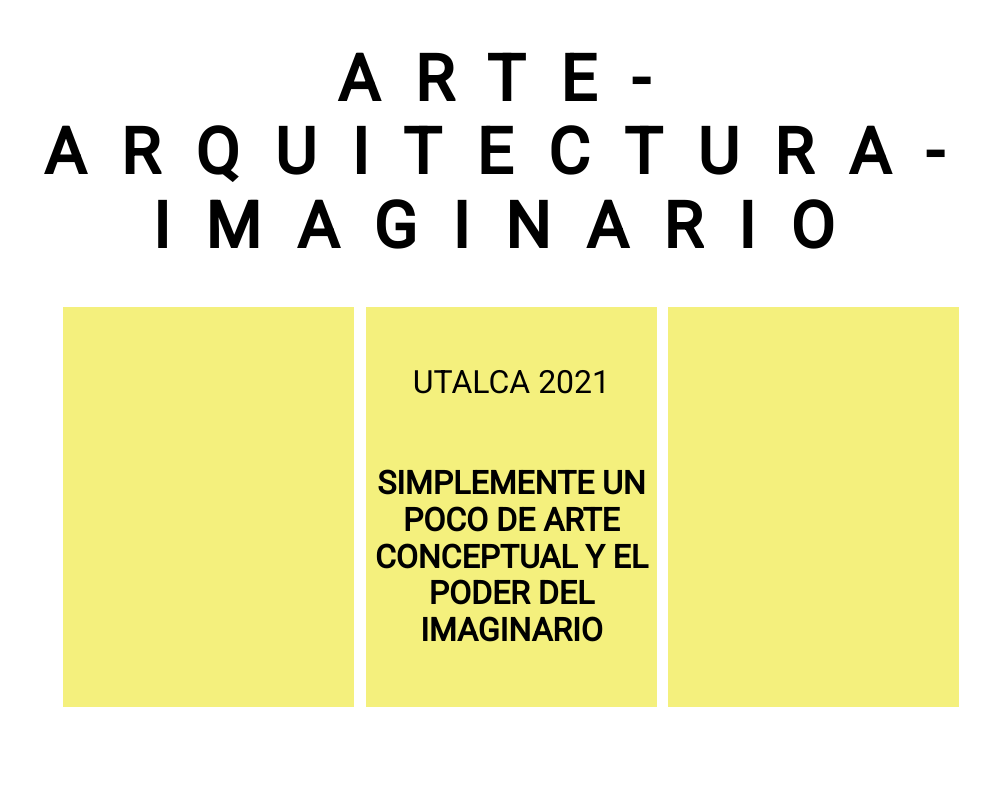
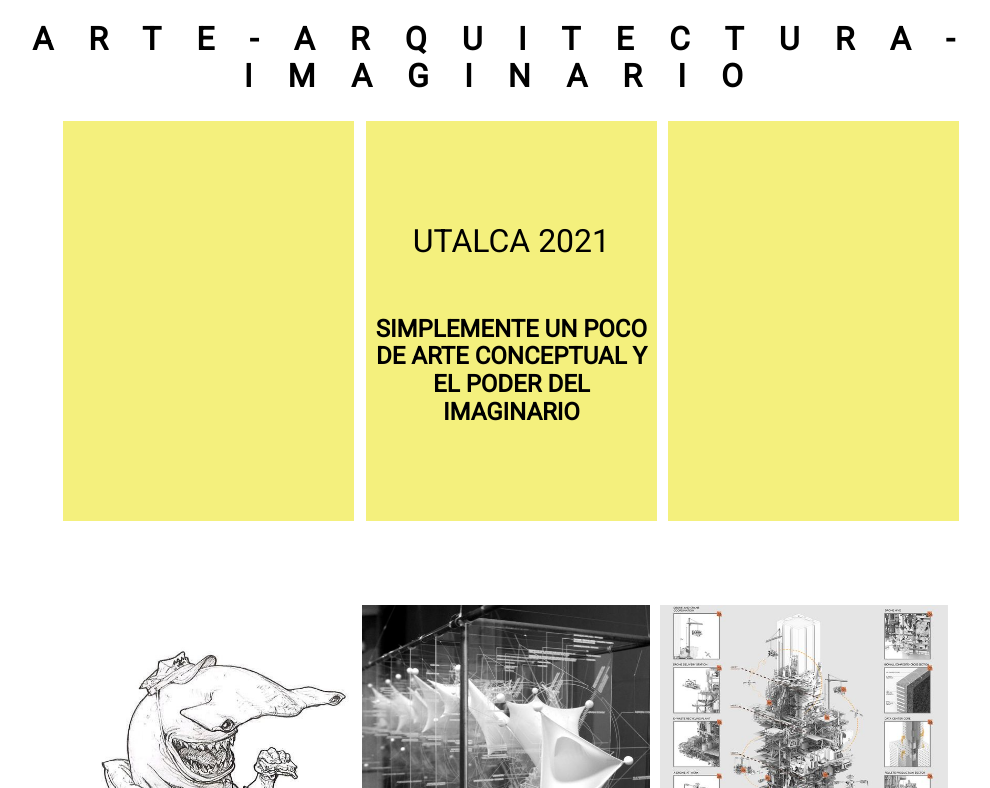
Before and after one commit to derthel/derthel.github.io, a plain HTML site: page commlab/semana_01/index.html in a window 1280 px wide. Shown: the top 788 px of the page, without its empty margins (129-1119 px from the left). Drawn offline with Linux system fonts and the light colour scheme.

Commit message:
Update style.css

```diff
--- a/commlab/semana_01/css/style.css
+++ b/commlab/semana_01/css/style.css
@@ -13,7 +13,7 @@ body {
 
 /* Titulo */
 .titulo_01 {
-    font-size: 2rem;
+    font-size: 1rem;
     letter-spacing: 2.2rem;
     text-align: center;
 
@@ -60,7 +60,7 @@ body {
 
 .box02__b {
     font-weight: 700;
-    font-size: 2rem;
+    font-size: 1.5rem;
     font-style: normal;
     color: black;
 }
```
